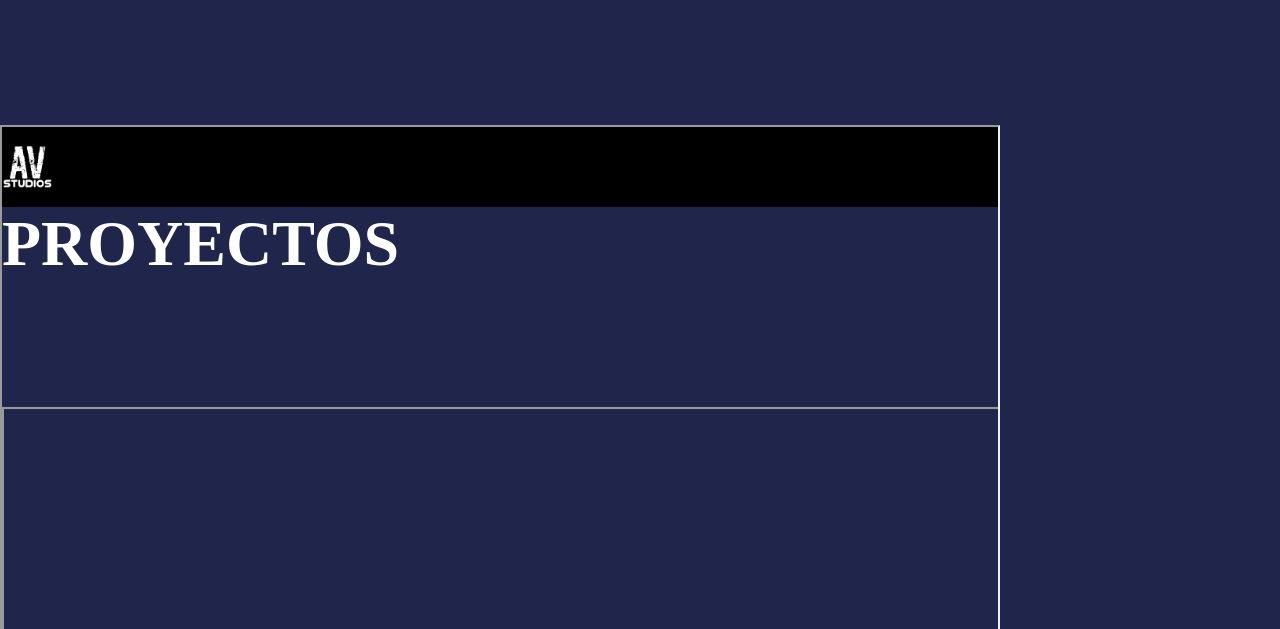
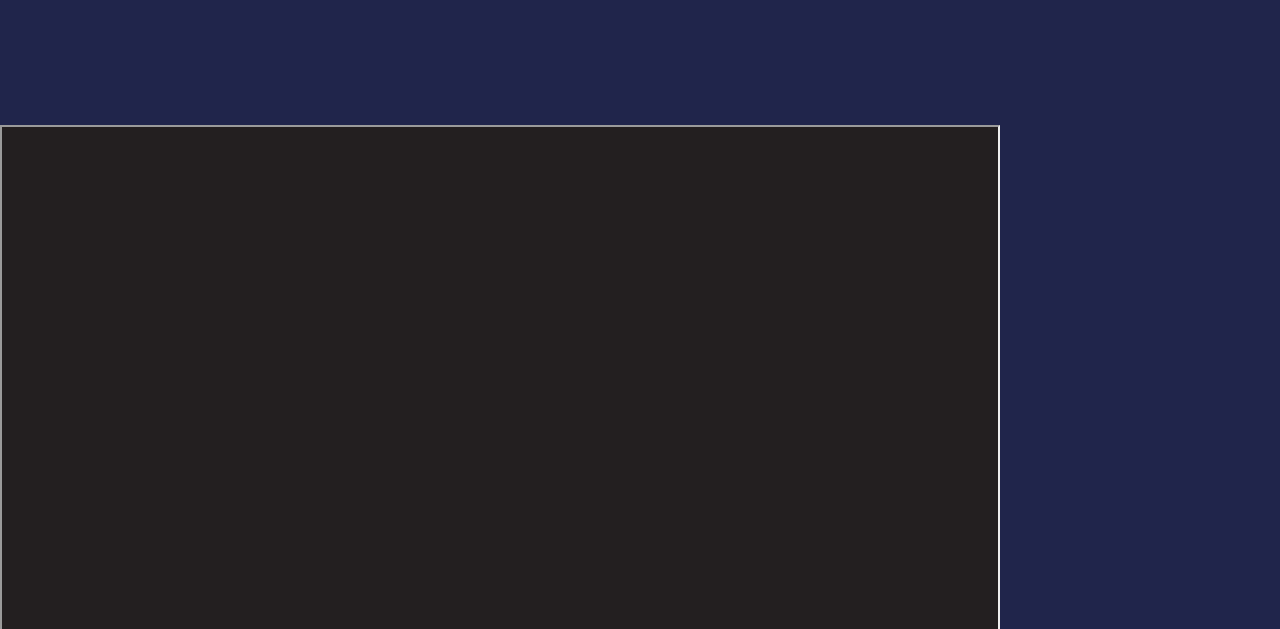
Before and after one commit to AVstudio/1, a plain HTML site: page v2/index.html in a window 1280 px wide. Shown: the part 155-784 px from the top of the page. Drawn offline with Linux system fonts and the light colour scheme; files whose address does not match are found by name.

Commit message:
Update index.html

```diff
--- a/v2/index.html
+++ b/v2/index.html
@@ -27,7 +27,7 @@
 
 
 
-              <iframe src="index.html" width="1000px" height="700px">
+              <iframe src="app1.html" width="1000px" height="700px">
 
 
 
```
